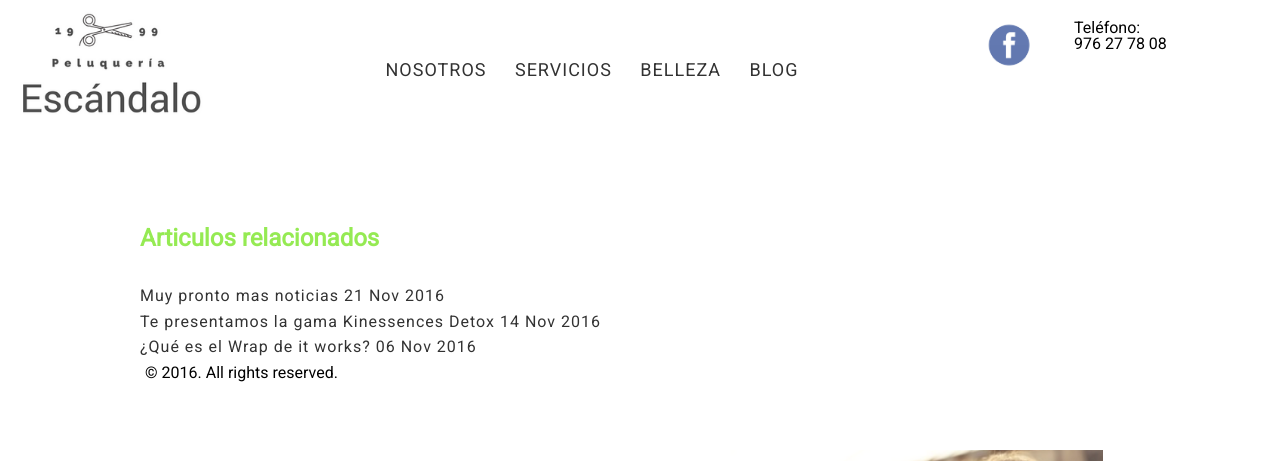
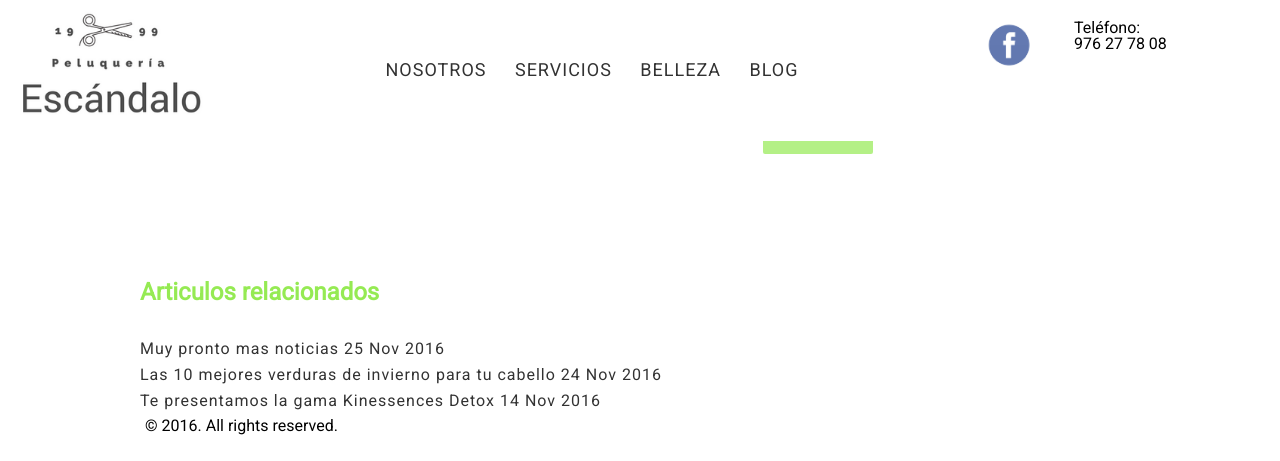
Before and after one commit to peluqueriaescandalo/peluqueriaescandalo.github.io, a Jekyll site: the page built from _posts/2016-11-20-tendencias-color-cabello-invierno-2016.md, in a window 1280 px wide and 900 px high, scrolled down 1822 px, cut to the strip 0-461 px from the top of the window. Built offline with Jekyll 4.4.1, drawn with Linux system fonts in a browser that asks for light colours.

Commit message:
new post
post 10-mejores-verduras-invierno-para-tu-cabello

```diff
--- a/_posts/2016-11-20-tendencias-color-cabello-invierno-2016.md
+++ b/_posts/2016-11-20-tendencias-color-cabello-invierno-2016.md
@@ -11,7 +11,7 @@
    </p>
    </div>
    <div>
-      <img src="img/tendencias-de-color-invierno.png" width="270" height="auto" alt="productos Kinessences en Escandalo Zaragoza">
+      <img src="img/tendencias-de-color-invierno.png" width="400" height="auto" alt="productos Kinessences en Escandalo Zaragoza">
    </div>
    <p>
    Quizás la pauta que más sobresale en los colores del pelo de este invierno es el hecho de que la mayoría de los colores parecen ser perfectamente naturales, tanto para los cabellos rubios como para los castaños.
--- /dev/null
+++ b/_posts/2016-11-24-10-mejores-verduras-invierno-para-tu-cabello.md
@@ -0,0 +1,90 @@
+---
+layout: post
+title: "Las 10 mejores verduras de invierno para tu cabello"
+image: "10-mejores-verduras-post.png"
+---
+
+ <article class="container mod-row">
+  <div class="container-item-text-left">
+   <p>
+    Copos de nieve ❄️, mantitas acogedoras, chocolate caliente ☕️, ... ¡El invierno también tiene mucho que ofrecer! Esta semana hemos preparado una lista de 10 verduras de temporada con un montón de nutrientes y sabor que te ayudarán a cuidar de tu cabello y a estar en forma este invierno.
+   </p>
+   </div>
+   <div>
+      <img src="img/10-mejores-verduras.png" width="250" height="auto" alt="Las 10 mejores verduras para comer este invierno">
+   </div>
+   <p>
+    Sigue leyendo para conocer algunos alimentos ricos en vitaminas que puedes incorporar a tu dieta para nutrir tu cabello.
+   </p>
+   <p>
+    1. Repollo
+   </p>
+    <img src="img/cabbage.jpg" width="400" height="auto" alt="repollo mejores verduras invierno">
+   <p>
+    Este vegetal súper sano y económico es un primo cercano de otros favoritos del clima frío como la coliflor, las coles de Bruselas, la col rizada o el brócoli. El repollo está cargado de vitaminas y minerales (vitaminas C y K y folato), que fortalecen tu cabello, fibra, antioxidantes y compuestos anticancerígenos llamados glucosinolatos.
+    Algunos estudios afirman que este vegetal puede incluso reducir el colesterol y reducir el riesgo de cáncer y diabetes.
+   </p>
+   <p>
+    2. Coles de bruselas
+    </p>
+    <img src="img/coles-bruselas.jpg" width="400" height="auto" alt="coles de bruselas mejores verduras invierno">
+    <p>
+    Estos brotes, ¡Están de moda! y por fin reciben la atención que se merecen. Las coles de Bruselas, cuentan con algunos de los beneficios para la salud que su hermana mayor. Al igual que otras verduras crucíferas, las coles de Bruselas tienen altos niveles de antioxidantes que luchan contra el cáncer y son ricas en hierro lo que estimula el crecimiento del cabello.
+    </p>
+    <p>
+    3. Calabaza de invierno
+    </p>
+    <img src="img/calabazas-invierno.jpg" width="400" height="auto" alt="Calabaza mejores verduras invierno">
+    <p>
+    ¡Prepárate para probar la bondad de la calabaza! La calabaza bellota, Butternut, Kabocha y Delicata están en su mejor momento durante el otoño y el invierno. La carne de calabaza ofrce riqueza en forma de carotenoides, vitamina A, y potasio. Este último ayuda a mantener el cabello saludable y mejora su crecimiento.
+    </p>
+    <p>
+    4. Remolacha
+    </p>
+    <img src="img/remolacha.jpg" width="400" height="auto" alt="remolacha mejores verduras invierno">
+    <p>
+    Dulce, terrosa y de color rojo oscuro, las remolachas son únicas en el mundo vegetal. Contienen antioxidantes llamados betalainas, que pueden ayudar a combatir el cáncer y otras enfermedades degenerativas. Son ricas en vitaminas A, B, C, así como potasio y ácido fólico, lo que previene la caída del cabello.  Además son una fuente natural de azúcar (unos nueve gramos por porción). Toma nota si buscas reducir el consumo de cosas dulces.😉
+    </p>
+    <p>
+    5. Apio nabo
+    </p>
+    <img src="img/apio-nabo.jpg" width="200" height="auto" alt="apio nabo mejores verduras invierno">
+    <p>
+    El apio nabo es probablemente el patito feo de los productos de invierno. Parece una mancha difusa, de color blanco verdoso, cubierta de pequeñas raíces. ¿Suena apetitoso? 😬 Pero más allá del extraño exterior, el apio nabo goza de un sabroso y sutil sabor (una mezcla entre el perejil y el apio). Es bajo en calorías, rico en fibra y rico en vitamina C (un poderoso antioxidante) y fósforo (que contribuye a fortalecer los huesos y los dientes).
+    </p>
+    <p>
+    6. Zanahoria
+    </p>
+    <img src="img/zanahorias.jpg" width="400" height="auto" alt="zanahoria mejores verduras invierno">
+    <p>
+    Supongo que tú también habrás oído que hay comer zanahorias para tener buena vista. La comida favorita de Bugs Bunny 🐰 está cargada de beta-caroteno antioxidante, un compuesto que se convierte en vitamina A en el cuerpo. La vitamina A es esencial para un tener un sistema inmunológico fuerte y los ojos, la piel sanos. Estas verduras también tienen mucha vitamina C, cianidinas y luteína, que son todos antioxidantes. Algunos estudios muestran que comer zanahorias puede reducir el riesgo de cáncer e incluso prevenir las enfermedades cardiovasculares. En cuanto al cabello, la zanahoria le da brillo y una textura suave.
+    </p>
+    <p>
+    7. Nabos y Rutabagas.
+    </p>
+    <img src="img/nabos.jpg" width="400" height="auto" alt="nabos y rutabagas mejores verduras invierno">
+    <p>
+    Estos bulbos violetas y blancos podrían parecer de la familia de las patatas, pero en realidad están relacionados con la col, el brócoli y la coliflor. Quizás debido a esta crisis de identidad tan confusa, son los grandes olvidados. Sin embargo los nabos y los rutabagas cuentan con las mismas ventajas nutricionales que otros vegetales crucíferos (es decir, glucosinolatos para combatir el cáncer, vitaminas C y K, folato, potasio, fibra y calcio, que fortalecen el cabello), además de su gustillo ligeramente dulce que es una bendición para casi cualquier plato.
+    </p>
+    <p>
+    8. .Pastinacas
+    </p>
+    <img src="img/pastinacas.jpg" width="400" height="auto" alt="pastinacas mejores verduras invierno">
+    <p>
+    Estas zanahorias blancas son de gran calidad nutritiva. Contienen fibra, potasio, hierro, magnesio, zinc y cobre, un cóctel perfecto para alimentar a tu cabello. Al igual que las zanahorias, tienen un sabor ligeramente dulce, terroso que va bien con casi cualquier sopa de invierno, estofado o cazuela. La mitad de una taza de pastinacas cocidas contiene el 17 % de la cantidad diaria recomendada de vitamina C y sólo 55 calorías.
+    </p>
+    <p>
+    9.  Hinojo
+    </p>
+    <img src="img/hinojo.jpg" width="400" height="auto" alt="hinojo mejores verduras invierno">
+    <p>
+    Con hojas en la parte superior, un bulbo en forma de cebolla en la parte inferior, y un sabor a regaliz, el hinojo es definitivamente una de las verduras más extrañas que podemos en la estacion hivernal (Y por "extraña" queremos decir impresionante y deliciosa).
+    Es un poco dulce, un poco crujiente y sobre todo súper sano. El sabor a regaliz se debe a un compuesto llamado anetol, que se ha demostrado que reduce el riesgo de ciertos tipos de cáncer, ayuda a la digestión y suprime la inflamación. El hinojo también cuenta con un cargamento de vitaminas y minerales como la vitamina C, el potasio, el magnesio y el cobre.
+    </p>
+    <p>
+    10. Patata dulce
+    </p>
+    <img src="img/patata-dulce.jpg" width="400" height="auto" alt="patata dulce mejores verduras invierno">
+    <p>
+    Las patatas dulces podrían ganar el premio a " los tubérculos versátiles". Estos placeres de color naranja aportan fibra, betacaroteno, vitaminas A y C y antioxidantes.La presencia de vitamina A hacen de la patata dulce un alimento ideal para el crecimiento del cabello. Además, como son bastante bajas en índice glucémico, son ideales para llenar el estómago sin sentirse pesado.
+    </p>
```
Also changed, not shown: _posts/2016-11-25-muy-pronto-mas.md (renamed from _posts/2016-11-21-muy-pronto-mas.md), img/10-mejores-verduras-post.png (added), img/10-mejores-verduras.png (added), img/apio-nabo.jpg (added), img/cabbage.jpg (added), img/calabazas-invierno.jpg (added), img/coles-bruselas.jpg (added), img/hinojo.jpg (added), img/nabos.jpg (added), img/pastinacas.jpg (added), img/patata-dulce.jpg (added), img/remolacha.jpg (added), img/zanahorias.jpg (added).
